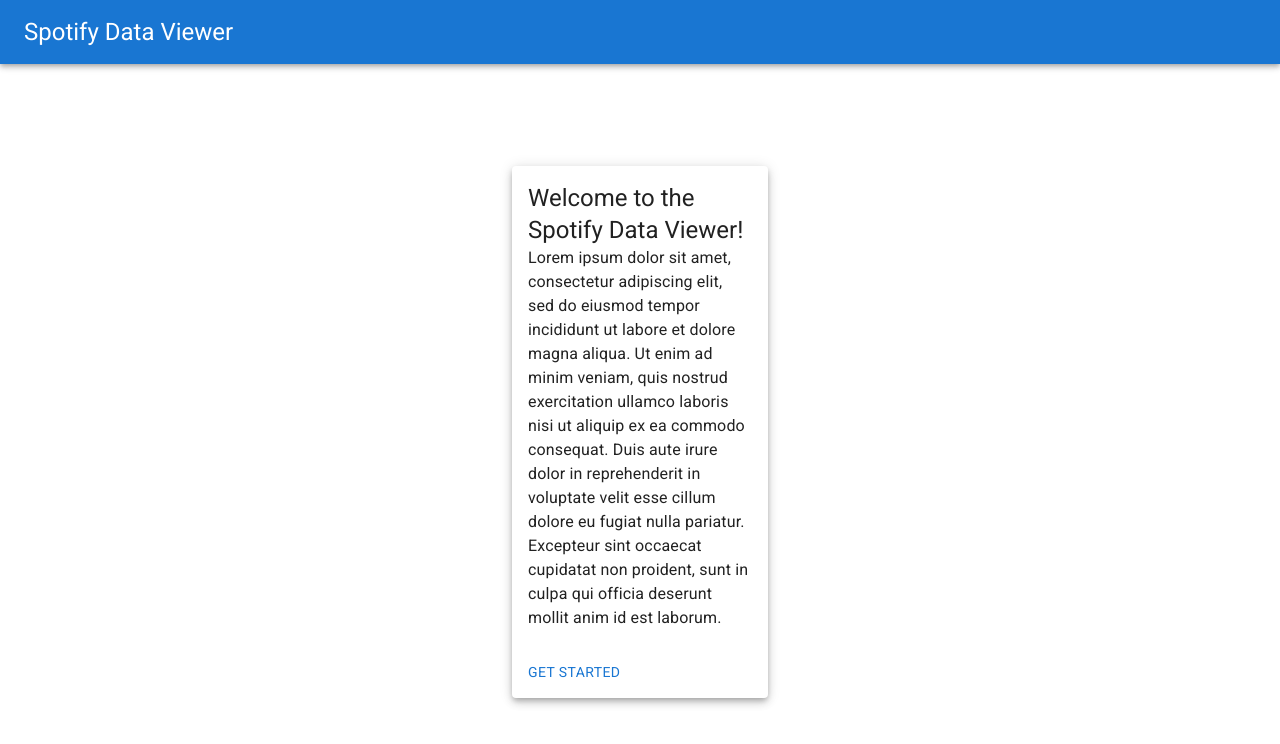
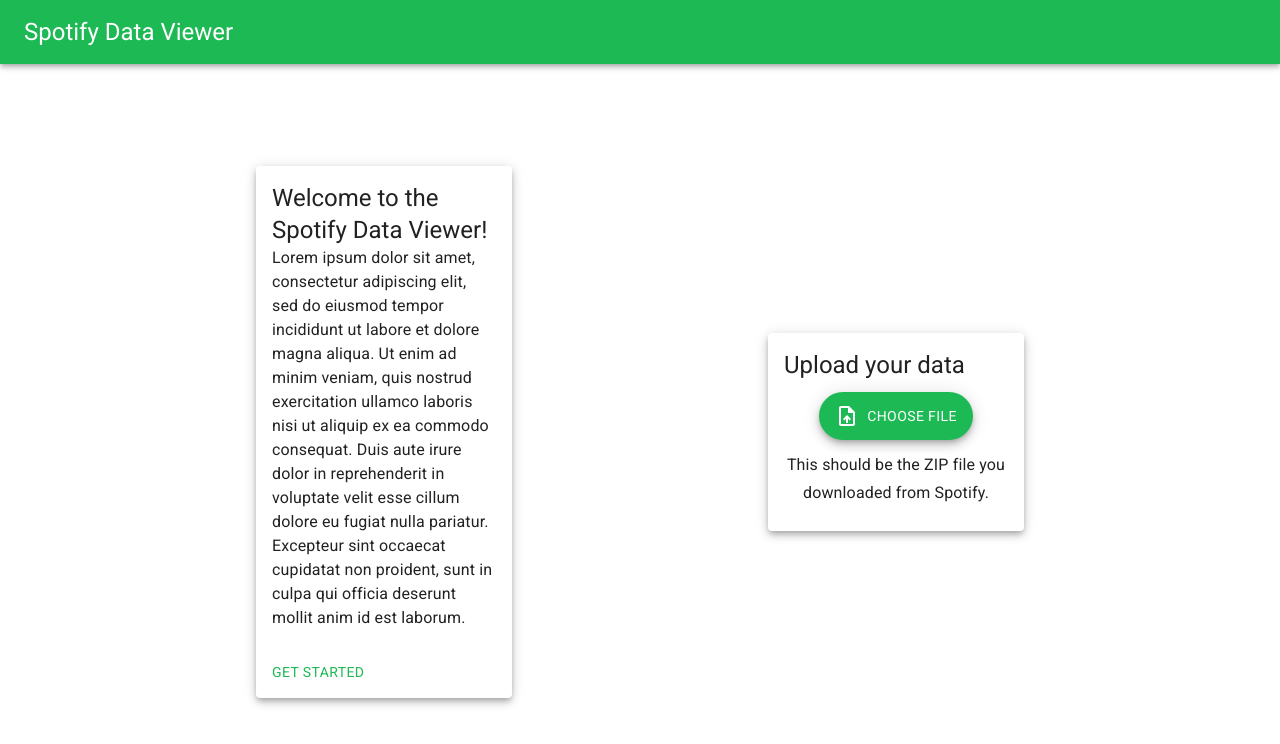
Before and after one commit to nickbclifford/spotify-data-viewer, a React (Create React App) app: page / in a window 1280 px wide. Shown: the top 744 px of the page. Built offline with nearby package versions, Linux system fonts and the light colour scheme.

Commit message:
file upload card

```diff
--- a/src/App.tsx
+++ b/src/App.tsx
@@ -1,5 +1,6 @@
 import React from "react";
-import { AppBar, Box, Button, Card, CardActions, CardContent, Toolbar, Typography } from "@mui/material";
+import { AppBar, Box, Button, Card, CardActions, CardContent, Fab, Toolbar, Typography } from "@mui/material";
+import { UploadFile } from "@mui/icons-material";
 
 function App() {
 	return (
@@ -15,7 +16,7 @@
 					flexGrow: 1,
 					// center children
 					display: "flex",
-					justifyContent: "center",
+					justifyContent: "space-evenly",
 					alignItems: "center",
 				}}
 			>
@@ -34,6 +35,20 @@
 						<Button>Get Started</Button>
 					</CardActions>
 				</Card>
+				<Card elevation={5} sx={{ maxWidth: "20%" }}>
+					<CardContent>
+						<Typography variant="h5">Upload your data</Typography>
+						<Box sx={{ display: "flex", flexDirection: "column", alignItems: "center" }}>
+							<Fab variant="extended" color="primary" sx={{ margin: "5% 0" }}>
+								<UploadFile sx={{ marginRight: 1 }} />
+								Choose File
+							</Fab>
+							<Typography variant="subtitle1" align="center">
+								This should be the ZIP file you downloaded from Spotify.
+							</Typography>
+						</Box>
+					</CardContent>
+				</Card>
 			</Box>
 		</>
 	);
--- a/src/index.tsx
+++ b/src/index.tsx
@@ -6,11 +6,23 @@
 import "@fontsource/roboto";
 
 import "./index.css";
+import { createTheme, ThemeProvider } from "@mui/material";
 
 const root = ReactDOM.createRoot(document.getElementById("root") as HTMLElement);
 root.render(
 	<React.StrictMode>
-		<App />
+		<ThemeProvider
+			theme={createTheme({
+				palette: {
+					primary: {
+						main: "#1DB954", // spotify primary green
+						contrastText: "#fff",
+					},
+				},
+			})}
+		>
+			<App />
+		</ThemeProvider>
 	</React.StrictMode>
 );
 
```
